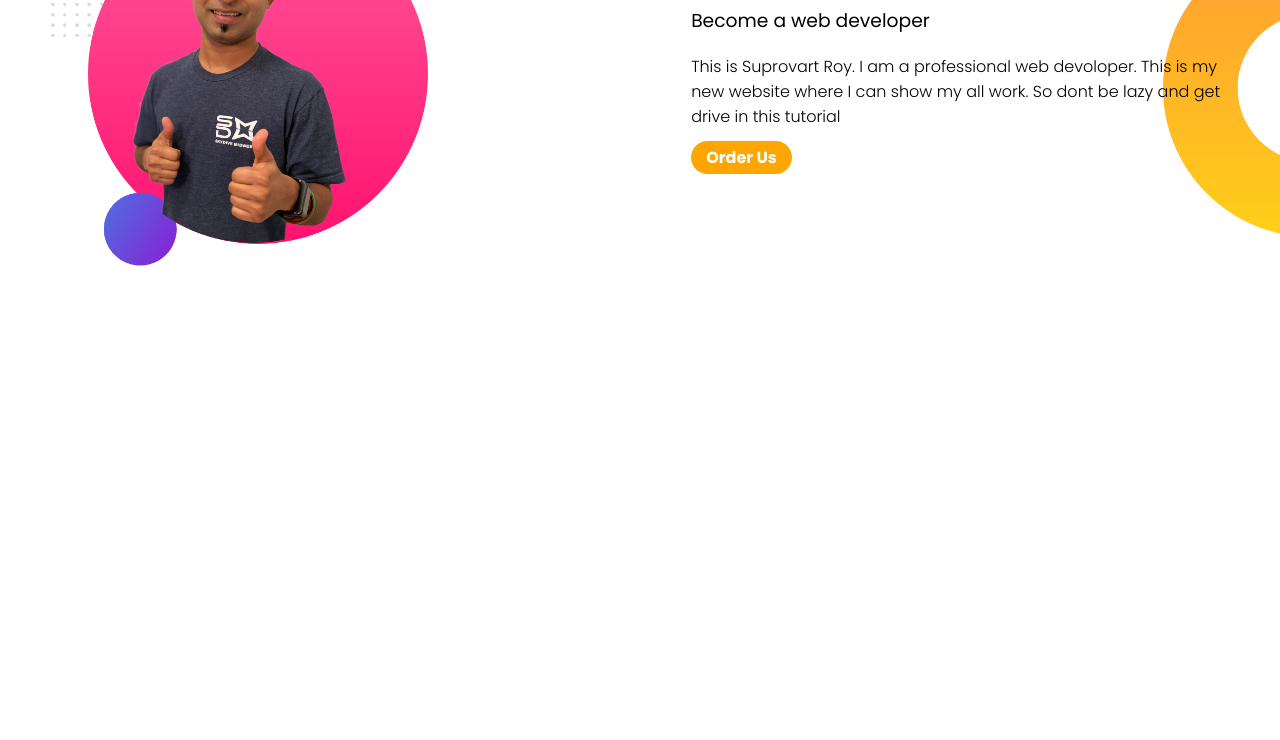
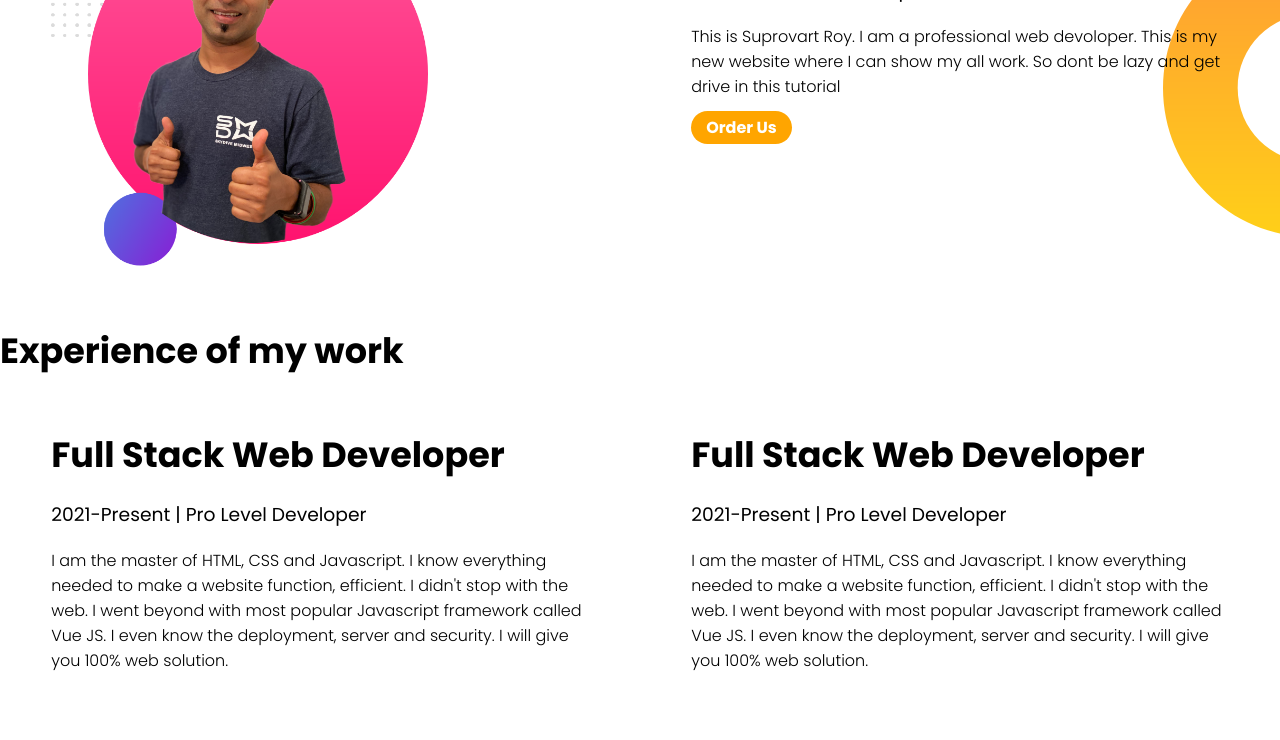
Before and after one commit to SuprovatRoy/module-4, a plain HTML site: page index.html in a window 1280 px wide. Shown: the part 630-1370 px from the top of the page. Before the commit the page ends 954 px from the top, so only its background shows below. Drawn offline with Linux system fonts and the light colour scheme.

Commit message:
experience

```diff
--- a/index.html
+++ b/index.html
@@ -11,7 +11,7 @@
 <link rel="stylesheet" href="style.css">
 </head>
 <body>
-    <Section class="first-section">
+    <Section class="first-section flexible-container">
         <div class="half-side">
             <h1>Welcome To</h1>
             <h1><span class="name-color">Suprovat</span> Roy</h1>
@@ -24,7 +24,7 @@
         </div>
     </Section>
 
-    <section class="second-section">
+    <section class="second-section flexible-container">
         <div class="half-side">
             <img src="img/jhankar2.png" alt="">
         </div>
@@ -36,6 +36,28 @@
         </div>
     </section>
 
+    <section>
+        <h1>Experience of my work</h1>
+
+        <div class="flexible-container">
+            <div class="half-side">
+                <h1>Full Stack Web Developer</h1>
+                <h3>2021-Present | Pro Level Developer</h3>
+                <p>I am the master of HTML, CSS and Javascript. I know everything needed to make a website function, efficient. I didn't stop with the web. I went beyond with most popular Javascript framework called Vue JS. I even know the deployment, server and security. I will give you 100% web solution.</p>
+            </div>
+            <div class="half-side">
+                <h1>Full Stack Web Developer</h1>
+                <h3>2021-Present | Pro Level Developer</h3>
+                <p>I am the master of HTML, CSS and Javascript. I know everything needed to make a website function, efficient. I didn't stop with the web. I went beyond with most popular Javascript framework called Vue JS. I even know the deployment, server and security. I will give you 100% web solution.</p>
+
+            </div>
+        </div>
+
+
+    </section>
+
+
+
 
 </body>
 </html>
--- a/style.css
+++ b/style.css
@@ -6,7 +6,7 @@ body{
 }
 
 h1{
-    font-size: 55px;
+    font-size: 35px;
     font-weight: 700;
     margin: 0;
 
@@ -20,7 +20,7 @@ p{
 .name-color{
     color: orange;
 }
-section{
+.flexible-container{
     display: flex;
 }
 .half-side{
```
